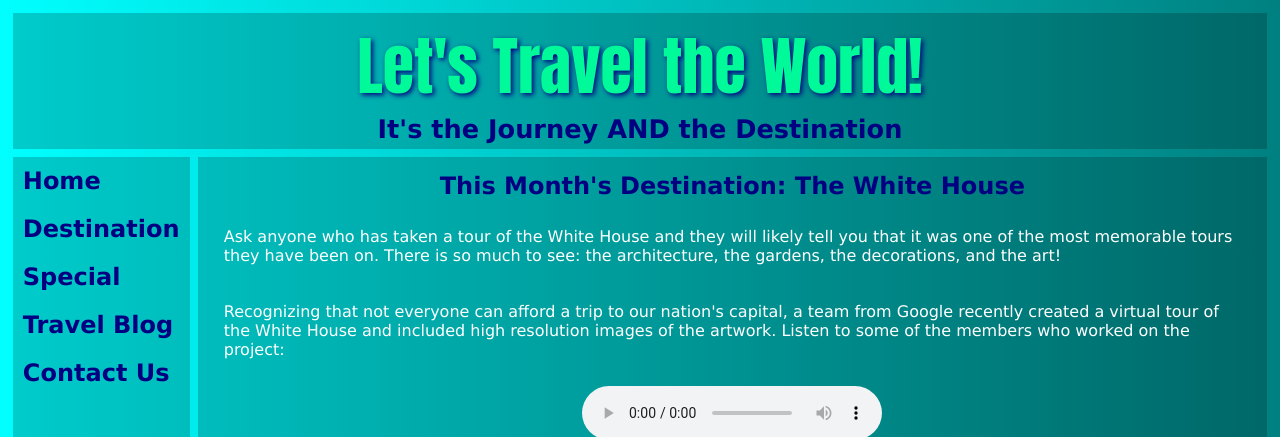
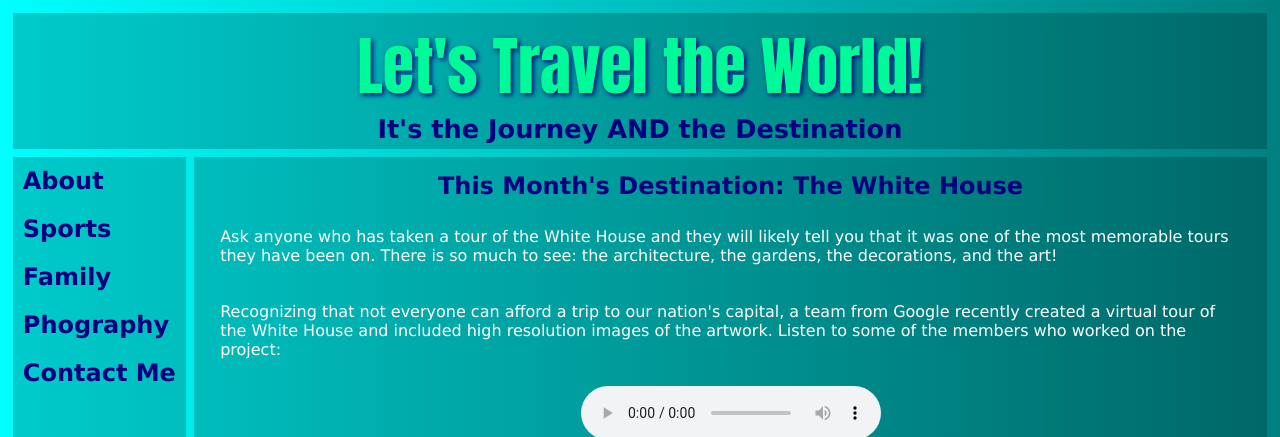
Before and after one commit to emanbarri/final, a plain HTML site: page sports.html in a window 1280 px wide. Shown: the top 437 px of the page. Drawn offline with nearby package versions, Linux system fonts and the light colour scheme; a script that the page names is missing.

Commit message:
Update sports.html

```diff
--- a/sports.html
+++ b/sports.html
@@ -22,11 +22,11 @@
   <nav id="flex-nav">
 <a href="#" class="toggleNav">&#9776; Menu</a> <!--This will only be visible less than 480px wide-->
     <ul>
-    <li><a href="index.html">Home</a></li>
-    <li><a href="destination.html">Destination</a></li>
-    <li><a href="special.html">Special</a></li>
-    <li><a href="blog.html">Travel Blog</a></li>
-    <li><a href="contact.html">Contact Us</a></li>
+      <li><a href="index.html">About</a></li>
+        <li><a href="sports.html">Sports</a></li>
+        <li><a href="family.html">Family</a></li>
+        <li><a href="photography.html">Phography</a></li>
+        <li><a href="contact.html">Contact Me</a></li>
     </ul>
   </nav>
 
```
